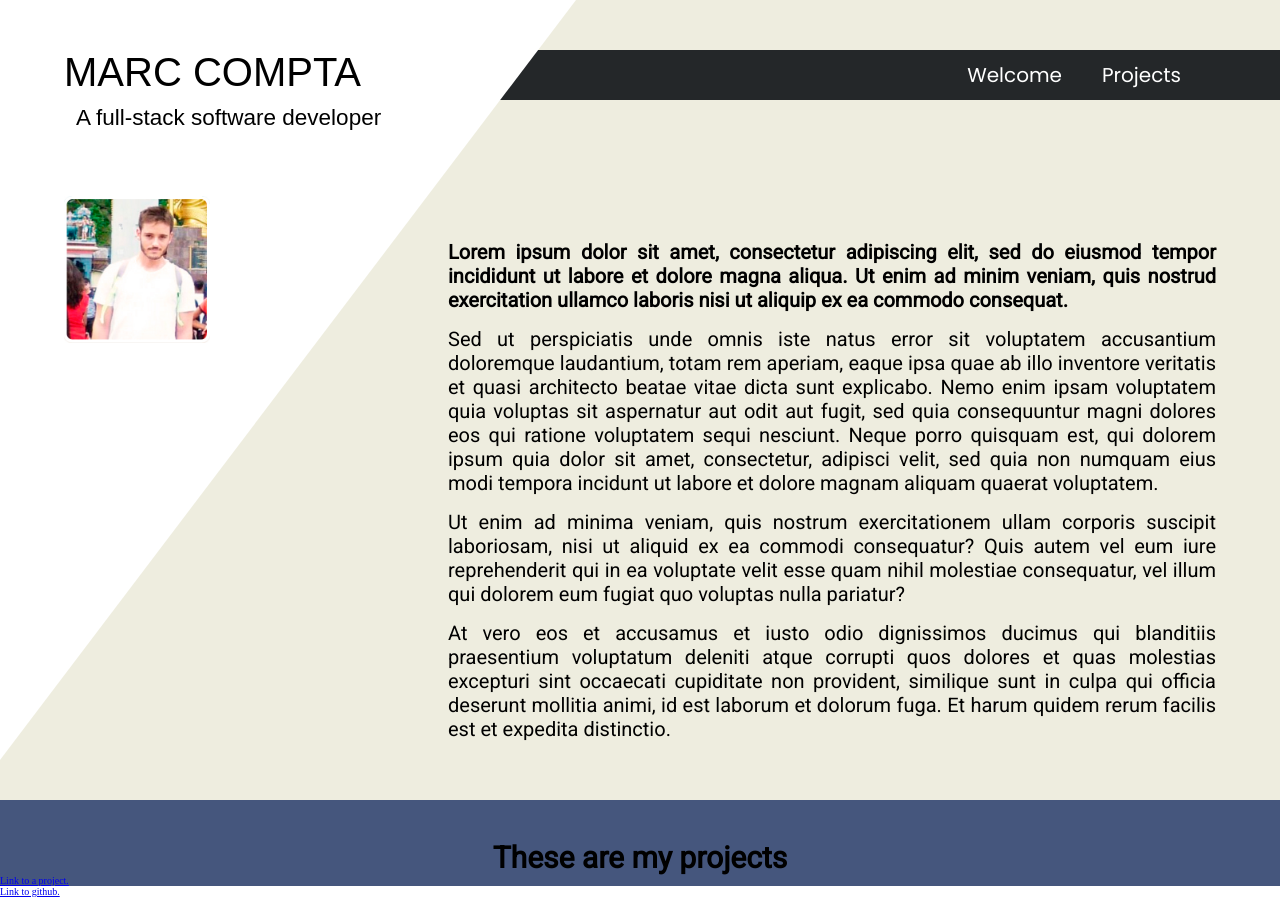
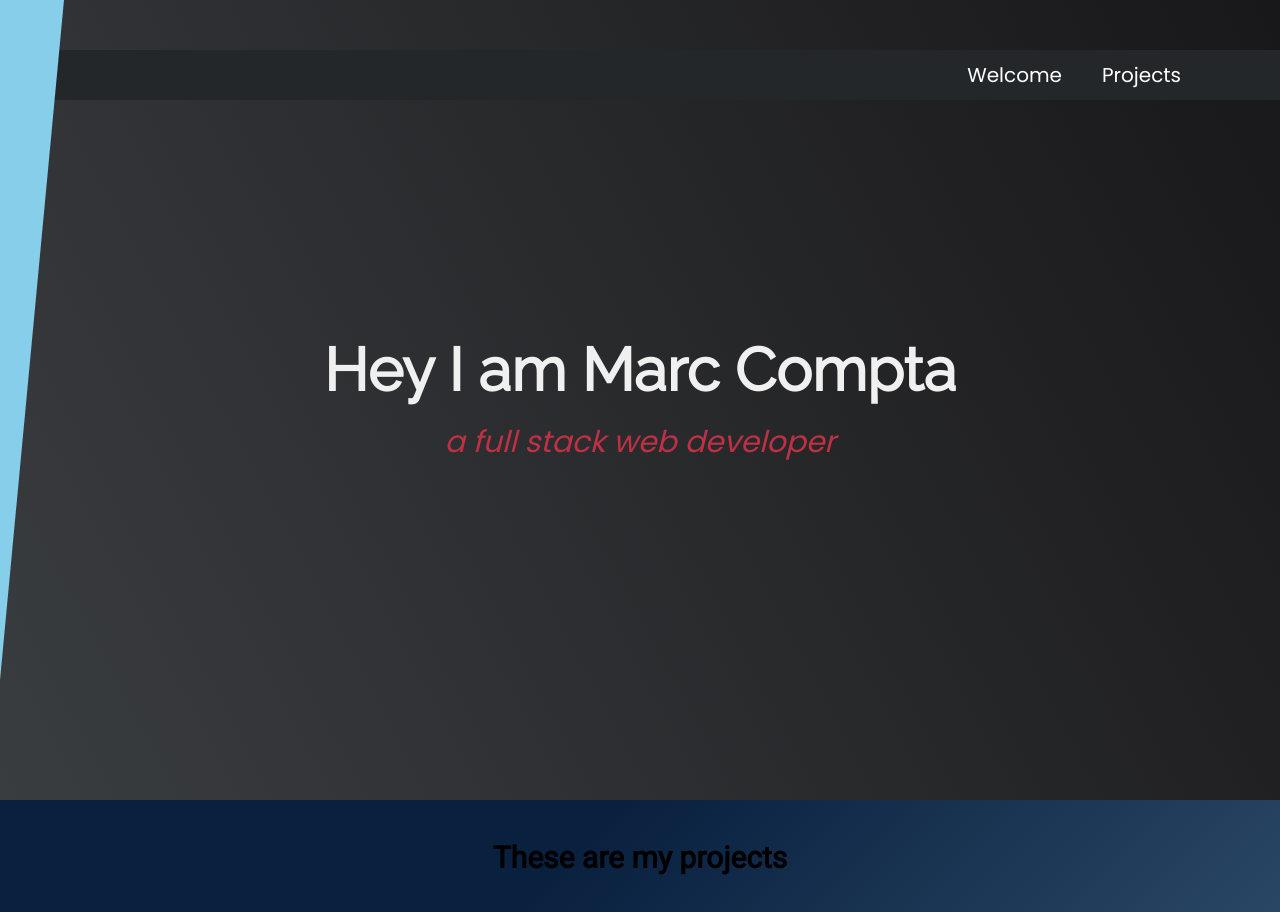
Before and after one commit to marccompta/freecodecamp-responsive-web-design-projects, a plain HTML site: page personal-portfolio-project/index.html in a window 1280 px wide. Shown: the top 912 px of the page. Drawn offline with Linux system fonts and the light colour scheme; a web font is replaced by a local one.

Commit message:
Update Personal Portfolio page project.

```diff
--- a/personal-portfolio-project/index.html
+++ b/personal-portfolio-project/index.html
@@ -9,13 +9,6 @@
 
 <body>
   <header>
-    <div class="title">
-      <div class="title--first-line">MARC COMPTA</div>
-      <div class="title--second-line">A full-stack software developer</div>
-      <div id="personal-picture-container">
-        <img id="personal-picture" src="images/marccompta.jpg" alt="Marc Compta">
-      </div>
-    </div>
     <div class="triangle"></div>
     <nav id="navbar">
       <ul>
@@ -29,38 +22,48 @@
     </nav>
   </header>
   <section id="welcome-section">
-    <div class="description">
-      <p class="stress">
-        Lorem ipsum dolor sit amet, consectetur adipiscing elit, sed do eiusmod tempor incididunt ut labore et dolore
-        magna aliqua. Ut enim ad minim veniam, quis nostrud exercitation ullamco laboris nisi ut aliquip ex ea commodo
-        consequat.
-      </p>
-      <p>
-        Sed ut perspiciatis unde omnis iste natus error sit voluptatem accusantium doloremque laudantium, totam rem
-        aperiam, eaque ipsa quae ab illo inventore veritatis et quasi architecto beatae vitae dicta sunt explicabo. Nemo
-        enim ipsam voluptatem quia voluptas sit aspernatur aut odit aut fugit, sed quia consequuntur magni dolores eos qui
-        ratione voluptatem sequi nesciunt. Neque porro quisquam est, qui dolorem ipsum quia dolor sit amet, consectetur,
-        adipisci velit, sed quia non numquam eius modi tempora incidunt ut labore et dolore magnam aliquam quaerat
-        voluptatem.
-      </p>
-      <p>
-        Ut enim ad minima veniam, quis nostrum exercitationem ullam corporis suscipit laboriosam, nisi ut aliquid ex ea
-        commodi consequatur? Quis autem vel eum iure reprehenderit qui in ea voluptate velit esse quam nihil molestiae
-        consequatur, vel illum qui dolorem eum fugiat quo voluptas nulla pariatur?
-      </p>
-      <p>
-        At vero eos et accusamus et iusto odio dignissimos ducimus qui blanditiis praesentium voluptatum deleniti atque
-        corrupti quos dolores et quas molestias excepturi sint occaecati cupiditate non provident, similique sunt in culpa
-        qui officia deserunt mollitia animi, id est laborum et dolorum fuga. Et harum quidem rerum facilis est et expedita
-        distinctio.
-      </p>
+    <div class="title">
+      <h1>Hey I am Marc Compta</h1>
+      <p>a full stack web developer</p>
     </div>
   </section>
   <section id="projects">
+    <div class="inverted-triangle"></div>
     <div class="section-content">
       <h2>These are my projects</h2>
-      <div class="project-tile">
-        <a href="#">Link to a project.</a>
+      <div class="projects-grid">
+        <a href="https://codepen.io/marccompta/pen/VwwmVxM" target="_blank" class="project project-tile">
+          <img class="project-image" src="images/project-1.PNG" alt="project"/>
+          <p class="project-title">
+            <span class="code">&lt;</span>
+            Tribute Page
+            <span class="code">&#47;&gt;</span>
+          </p>
+        </a>
+        <a href="https://codepen.io/marccompta/pen/wvvgqmw" target="_blank" class="project project-tile">
+          <img class="project-image" src="images/project-2.PNG" alt="project"/>
+          <p class="project-title">
+            <span class="code">&lt;</span>
+            Survey
+            <span class="code">&#47;&gt;</span>
+          </p>
+        </a>
+        <a href="https://codepen.io/marccompta/pen/VwwgGXg" target="_blank" class="project project-tile">
+          <img class="project-image" src="images/project-3.PNG" alt="project"/>
+          <p class="project-title">
+            <span class="code">&lt;</span>
+            Product page
+            <span class="code">&#47;&gt;</span>
+          </p>
+        </a>
+        <a href="https://codepen.io/marccompta/pen/YzzovMg" target="_blank" class="project project-tile">
+          <img class="project-image" src="images/project-4.PNG" alt="project"/>
+          <p class="project-title">
+            <span class="code">&lt;</span>
+            Technical documentation
+            <span class="code">&#47;&gt;</span>
+          </p>
+        </a>
       </div>
     </div>
   </section>
--- a/personal-portfolio-project/styles.css
+++ b/personal-portfolio-project/styles.css
@@ -1,18 +1,22 @@
-@import url('https://fonts.googleapis.com/css?family=Cantarell|Poppins|Roboto&display=swap');
+@import url('https://fonts.googleapis.com/css?family=Raleway|Cantarell|Poppins|Roboto&display=swap');
 
 /* Custom properties/variables  */
 :root {
-    --main-background-color: #EEEDDF;
+    --main-background-color: linear-gradient(62deg, #3a3d40 0%, #181719 100%);
+    --main-title-color: #f0f0f0;
+    --main-subtitle-color: #be3144;
     --navbar-color: #242729;
     --navbar-text-color: #FFFFFF;
-    --triangle-color: #FFFFFF;
+    --triangle-color: #000000;
 
     --navbar-distance-to-top: 50px;
     --navbar-height: 50px;
 
     --welcome-section-top-offset: 125px;
 
-    --project-section-background-color: #45567d;
+    --project-section-background-color: skyblue;
+    --project-tile-background-color: red;
+    --project-title-hover-color: orange;
 }
 
 /* Base reset */
@@ -46,35 +50,21 @@ html {
     left: 0;
     top: 0;
     border-left: 0 solid transparent;
-    border-right: 45vw solid transparent;
-    border-top: 95vh solid var(--triangle-color);
+    border-right: 5vw solid transparent;
+    border-top: 85vh solid skyblue;
     z-index: 10;
 }
 
-.title {
+.inverted-triangle {
     position: absolute;
-    top: var(--navbar-distance-to-top);
-    left: 5vw;
-    height: var(--navbar-height);
-    z-index: 100;
-}
-
-.title--first-line {
-    font-family: 'Cantarell', sans-serif;
-    font-size: 4rem;
-}
-
-.title--second-line {
-    margin-top: 10px;
-    margin-left: 12px;
-    font-family: 'Cantarell', sans-serif;
-    font-size: 2.25rem;
-}
-
-#personal-picture {
-    margin-top: 65px;
-    width: 40%;
-    height: auto;
+    width: 0;
+    height: 0;
+    right: 0;
+    bottom: 0;
+    border-right: 0 solid transparent;
+    border-left: 5vw solid transparent;
+    border-bottom: 100px solid black;
+    z-index: 10;
 }
 
 #navbar {
@@ -116,14 +106,35 @@ html {
     position: relative;
     width: 100%;
     height: 100vh;
-    background-color: var(--main-background-color);
+    background-image: var(--main-background-color);
 }
 
-#welcome-section .description {
-    position: absolute;
-    left: 35vw;
-    top: calc(var(--navbar-distance-to-top) + var(--navbar-height) + var(--welcome-section-top-offset));
-    right: 5vw;
+#welcome-section .title {
+    width: 100%;
+    height: 100%;
+    left: 15vw;
+    display: flex;
+    flex-direction: column;
+    justify-content: center;
+    align-items: center;
+    /*top: calc(var(--navbar-distance-to-top) + var(--navbar-height) + var(--welcome-section-top-offset));*/
+    /*top: calc(100vh / 2);*/
+}
+
+#welcome-section .title > h1 {
+    font-family: 'Raleway', sans-serif;
+    font-size: 6rem;
+    font-weight: 700;
+    text-align: center;
+    color: var(--main-title-color);
+}
+
+#welcome-section .title > p {
+    font-family: 'Poppins', sans-serif;
+    font-size: 3rem;
+    font-weight: 200;
+    font-style: italic;
+    color: var(--main-subtitle-color);
 }
 
 #welcome-section p {
@@ -133,15 +144,16 @@ html {
     font-size: 2rem;
 }
 
-p.stress {
-    font-weight: bold;
-}
-
 #projects {
-    background-color: var(--project-section-background-color);
+    position: relative;
+    /*background-color: var(--project-section-background-color);*/
+    background-color: #09203f;
+background-image: linear-gradient(315deg, #537895 0%, #09203f 74%);
 }
 
 .section-content {
+    width:80%;
+    margin: auto;
     padding-top: 40px;
 }
 
@@ -149,4 +161,48 @@ h2 {
     text-align: center;
     font-size: 3rem;
     font-family: 'Roboto', sans-serif;
+    margin-bottom: 4rem;
 }
+
+/* "Automagic" image grid using no media queries */
+.projects-grid {
+    display: grid;
+    grid-template-columns: repeat(auto-fit, minmax(320px, 1fr));
+    grid-gap: 4rem;
+    width: 100%;
+    /* max-width: 1280px; */
+    margin: 0 auto;
+    margin-bottom: 6rem;
+  }
+
+  @media (max-width: 30.625em) {
+    .projects-grid {
+      grid-template-columns: 1fr;
+    }
+  }
+
+  .project {
+    background: var(--project-tile-background-color);
+    box-shadow: 1px 1px 2px rgba(0, 0, 0, 0.5);
+    border-radius: 2px;
+  }
+
+  .code {
+    color: var(--project-tile-background-color);
+    transition: color 0.3s ease-out;
+  }
+
+  .project:hover .code {
+    color: var(--project-title-hover-color);
+  }
+
+  .project-image {
+    height: calc(100% - 6.8rem);
+    width: 100%;
+    object-fit: cover;
+  }
+
+  .project-title {
+    font-size: 2rem;
+    padding: 2rem 0.5rem;
+  }
```
